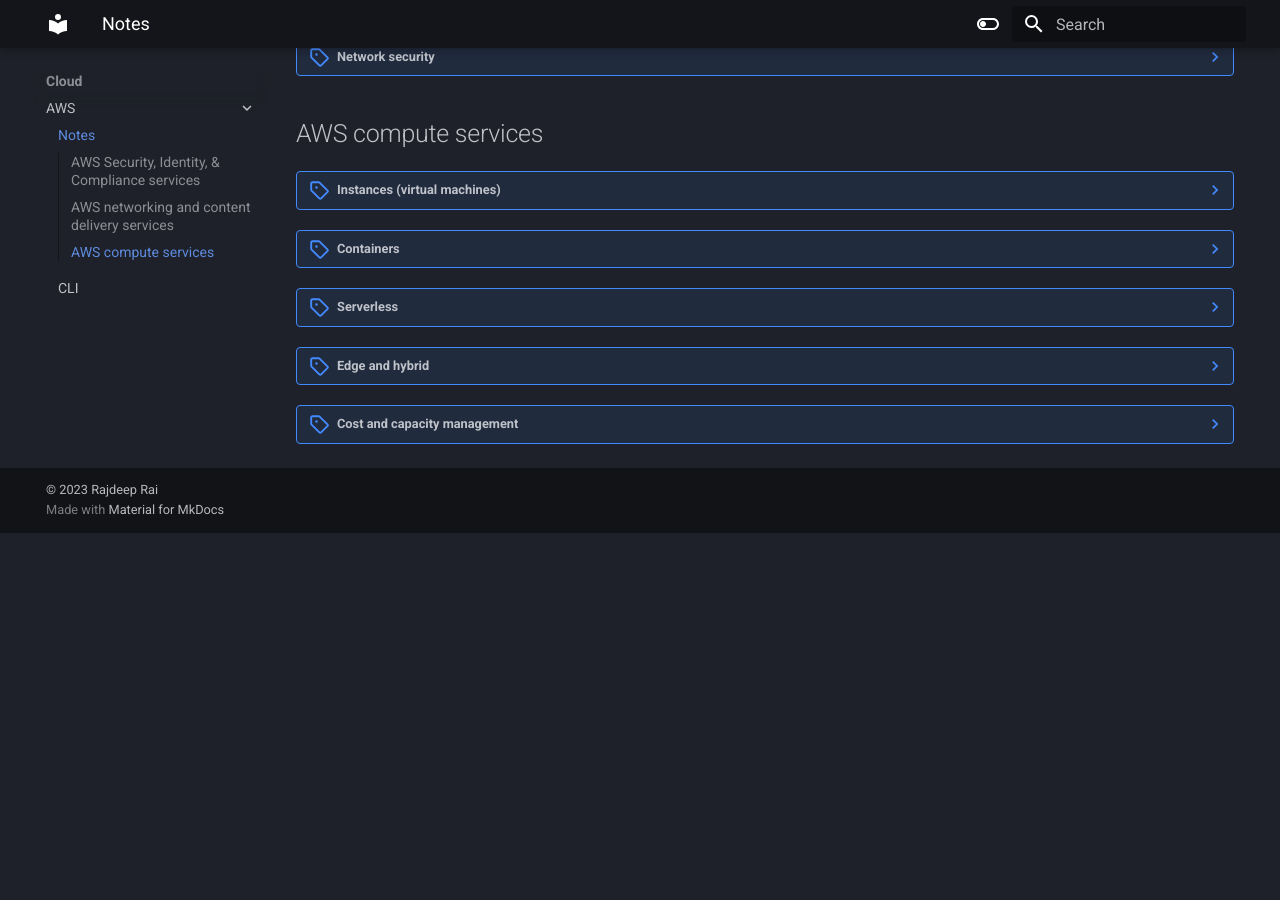
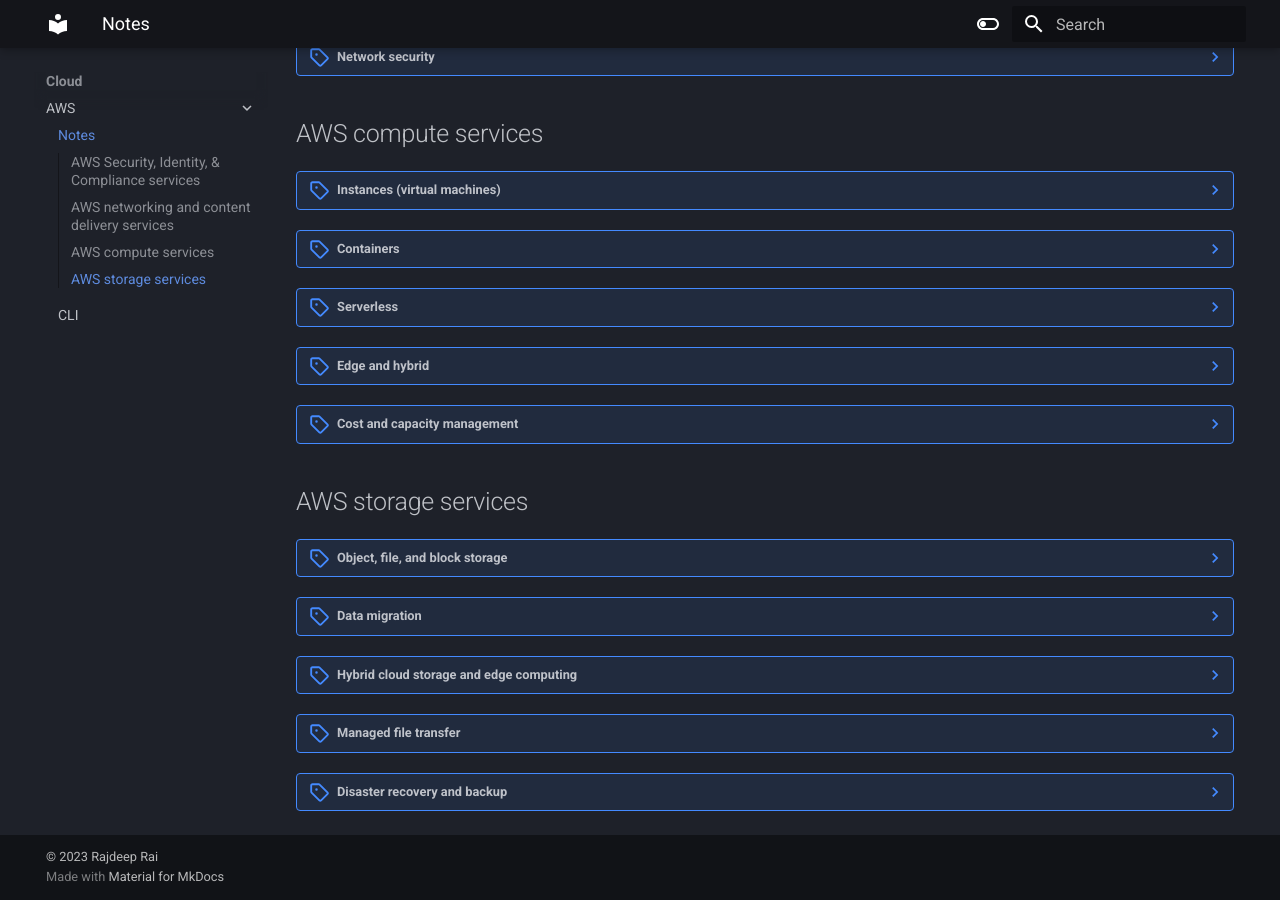
Before and after one commit to rajdyp/study-decks, an MkDocs documentation site: the page built from docs/aws/aws.md, in a window 1280 px wide and 900 px high, scrolled down 846 px. Built offline with MkDocs 1.6.1 and Material for MkDocs 9.7.7, drawn with Linux system fonts in a browser that asks for light colours; before the commit the page ends 1379 px from its top, so only the background shows below that.

Commit message:
Update aws.md

```diff
--- a/docs/aws/aws.md
+++ b/docs/aws/aws.md
@@ -166,3 +166,47 @@
     - Elastic Load Balancing (ELB)
 
 <!-- end -->
+
+
+## AWS storage services
+
+??? note annotate "Object, file, and block storage"
+
+    - Amazon Simple Storage Service (S3)
+    - Amazon Elastic File System (EFS)
+    - Amazon FSx
+    - Amazon Elastic Block Store (EBS)
+    - Amazon File Cache
+
+<!-- end -->
+
+
+??? note annotate "Data migration"
+
+    - AWS DataSync
+    - AWS Snow Family
+
+<!-- end -->
+
+
+??? note annotate "Hybrid cloud storage and edge computing"
+
+    - AWS Storage Gateway
+    - AWS Snow Family
+
+<!-- end -->
+
+
+??? note annotate "Managed file transfer"
+
+    - AWS Transfer Family
+
+<!-- end -->
+
+
+??? note annotate "Disaster recovery and backup"
+
+    - AWS Elastic Disaster Recovery (DRS)
+    - AWS Backup
+
+<!-- end -->
```
